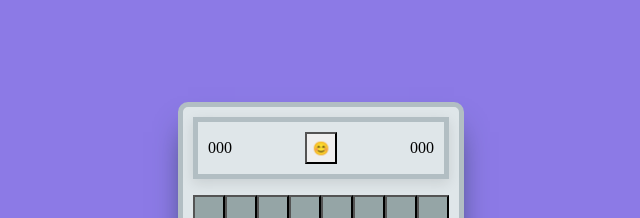
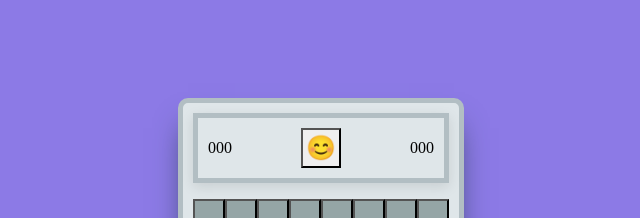
Before and after one commit to Yongveloper/minesweeper, a React (Vite) app: page / in a window 1280 px wide. Shown: the top 218 px of the page, without its empty margins (319-959 px from the left). Built offline with nearby package versions, Linux system fonts and the light colour scheme.

Commit message:
feat: Reset Game 기능

```diff
--- a/src/components/Header/Header.styles.ts
+++ b/src/components/Header/Header.styles.ts
@@ -7,4 +7,9 @@ export const Container = styled.div`
   border: 5px solid #b2bec3;
   padding: 10px;
   box-shadow: rgba(0, 0, 0, 0.1) 0px 4px 12px;
+
+  .reset-button {
+    font-size: 24px;
+    padding: 18px;
+  }
 `;
--- a/src/components/Header/Header.tsx
+++ b/src/components/Header/Header.tsx
@@ -1,10 +1,27 @@
+import { useSelector, useDispatch } from 'react-redux';
 import * as H from './Header.styles';
+import { resetGame } from '../../store/gameSlice';
+import { RootState } from '../../store/store';
+import { GAME_STATUS } from '../../types';
 
 function Header() {
+  const gameLevel = useSelector((state: RootState) => state.game.gameLevel);
+  const gameStatus = useSelector((state: RootState) => state.game.gameStatus);
+  const dispatch = useDispatch();
+
+  const handleResetGame = () => {
+    if (gameStatus === GAME_STATUS.IDLE) {
+      return;
+    }
+    dispatch(resetGame(gameLevel));
+  };
+
   return (
     <H.Container>
       <div className="mine-count">000</div>
-      <button className="reset-button">😊</button>
+      <button className="reset-button" onClick={handleResetGame}>
+        😊
+      </button>
       <div className="time">000</div>
     </H.Container>
   );
--- a/src/store/gameSlice.ts
+++ b/src/store/gameSlice.ts
@@ -24,6 +24,7 @@ const gameSlice = createSlice({
       const { level } = action.payload;
       switch (level) {
         case LEVELS.BEGINNER:
+          state.board = initializeBoard(8, 8);
           state.gameLevel = {
             level: LEVELS.BEGINNER,
             rows: 8,
@@ -32,6 +33,7 @@ const gameSlice = createSlice({
           };
           break;
         case LEVELS.INTERMEDIATE:
+          state.board = initializeBoard(16, 16);
           state.gameLevel = {
             level: LEVELS.INTERMEDIATE,
             rows: 16,
@@ -40,6 +42,7 @@ const gameSlice = createSlice({
           };
           break;
         case LEVELS.EXPERT:
+          state.board = initializeBoard(16, 32);
           state.gameLevel = {
             level: LEVELS.EXPERT,
             rows: 16,
@@ -129,6 +132,6 @@ const gameSlice = createSlice({
   },
 });
 
-export const { startGame, openCell } = gameSlice.actions;
+export const { resetGame, startGame, openCell } = gameSlice.actions;
 
 export default gameSlice.reducer;
```
